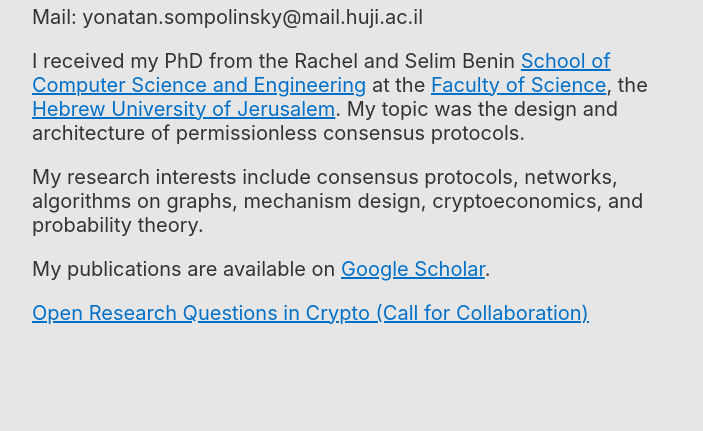
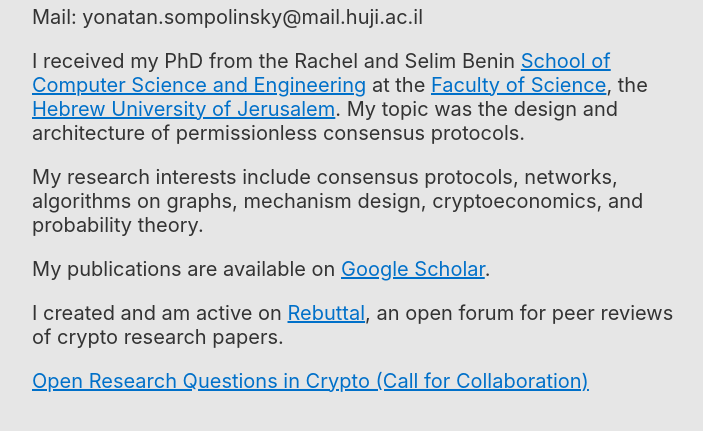
Before and after one commit to hashdag/site, a plain HTML site: page index.html in a window 1280 px wide. Shown: the part 117-548 px from the top of the page, without its empty margins (283-986 px from the left). Drawn offline with Linux system fonts and the light colour scheme.

Commit message:
add rebuttal link

```diff
--- a/index.html
+++ b/index.html
@@ -34,6 +34,8 @@
 
 <p>My publications are available on <a href="https://scholar.google.com/citations?user=hTWnlpYAAAAJ&h">Google Scholar</a>.</p>
 
+<p>I created and am active on <a href="https://rebuttal.kas.pa/">Rebuttal</a>, an open forum for peer reviews of crypto research papers.</p>
+
 <p><a href="questions.html">Open Research Questions in Crypto (Call for Collaboration)</a></p>
 
 
```
